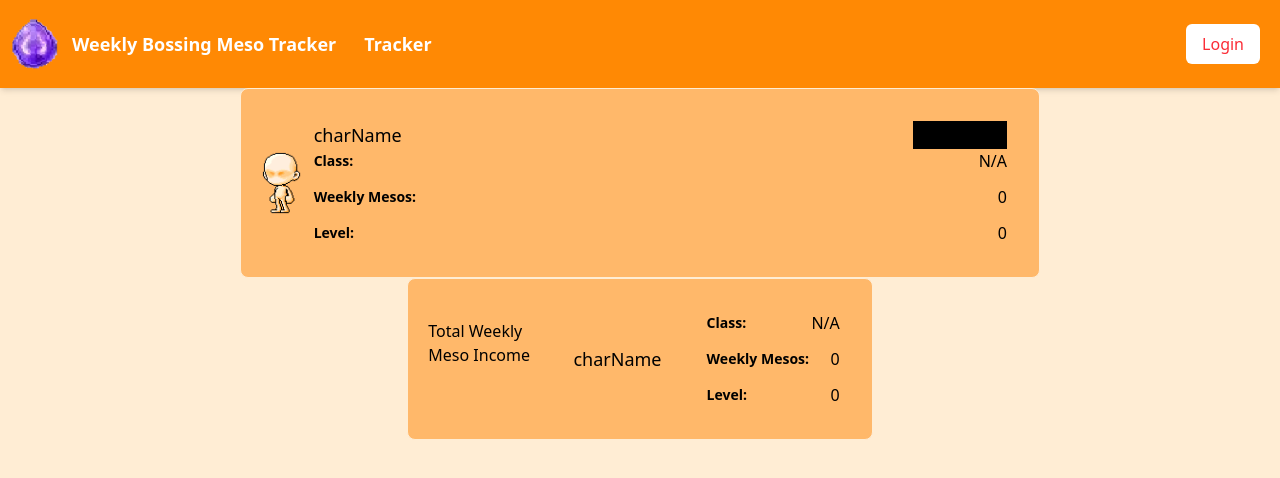
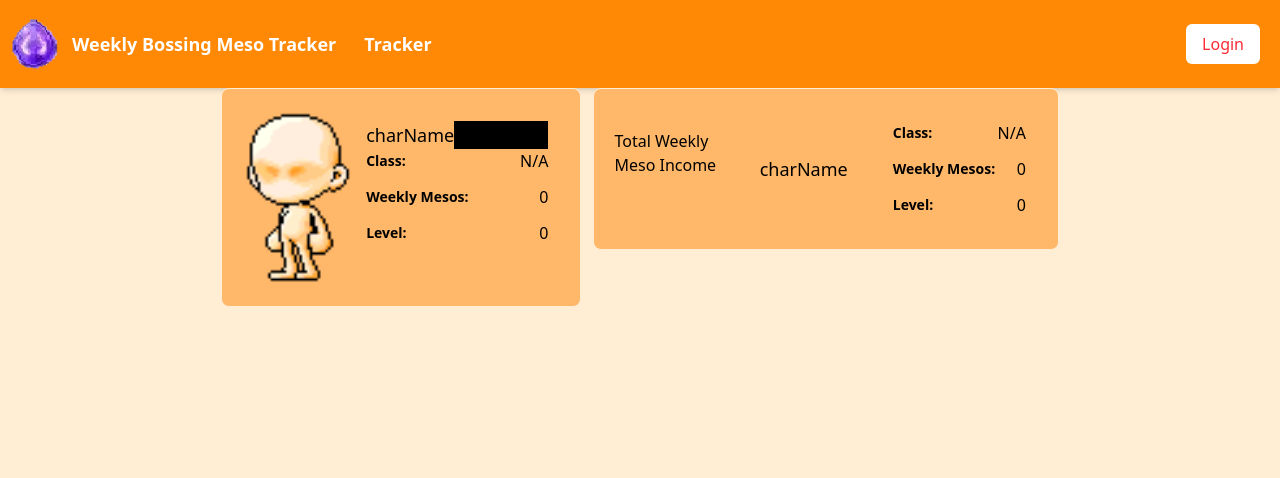
Before and after one commit to mason-cong/Maplestory-Bossing-Tracker-Frontend, a React (Vite) app in the folder frontend/: page /tracker in a window 1280 px wide. Shown: the top 478 px of the page. Built offline with nearby package versions, Linux system fonts and the light colour scheme.

Commit message:
added react-icons and chart.js

```diff
--- a/frontend/src/pages/Tracker.jsx
+++ b/frontend/src/pages/Tracker.jsx
@@ -3,6 +3,7 @@ import React, { useState, useContext, useEffect } from "react";
 import '../index.css';
 const Tracker = () => {
 
+    //handles bg change
     useEffect(() => {
         // Add a class to the body when the component mounts
         document.body.className = 'tracker-class';
@@ -13,13 +14,19 @@ const Tracker = () => {
         };
     }, []); // Empty dependency array ensures this runs only once on mount and unmount
 
+    //handles tracker screen updates
+    useEffect(() => {
+
+    }, []);
+
     return (
-        <div className="flex-grow overflow-y-auto flex flex-col justify-between">
-            <div>
-                <div className="flex flex-row lg:max-w-[800px] p-5 border rounded-lg border-orange-100 bg-orange-300 items-center mx-auto">
-                    <div className="min-h-20 flex items-center justify-center">
-                        <img src={defaultChar} className='h-auto'/>
+        <div className="flex flex-wrap gap-3 px-4 justify-center w-full">
+            <div className="flex flex-col gap-2">
+                <div className="flex flex-row p-5 border rounded-lg border-orange-100 bg-orange-300 max-w-[320px] md:max-w-[700px] lg:max-w-[800px] mx-auto">
+                    <div className="min-h-20 w-1/3 lg:min-w-28 flex items-center justify-center">
+                        <img src={defaultChar} className='h-auto w-full max-w-32'/>
                     </div>
+
                     <div className="p-3 flex flex-col items-center w-full">
                         <div className="flex flex-row justify-between w-full items-center text-lg">
                             charName
@@ -27,6 +34,7 @@ const Tracker = () => {
                                 edit button
                             </button>
                         </div>
+
                         <div className="flex flex-col w-full gap-3">
                             <div className="flex flex-row items-center justify-between w-full">
                                 <strong className="text-sm">Class:</strong>
@@ -45,6 +53,7 @@ const Tracker = () => {
                 </div>
             </div>
 
+            <div className="flex flex-wrap lg:flex-col gap-2 items-center justify-center lg:justify-start">
                 <div className="flex flex-row lg:max-w-[800px] p-5 border rounded-lg border-orange-100 bg-orange-300 items-center mx-auto">
                         <div className="min-h-20 flex-col items-center justify-center">
                             Total Weekly Meso Income
@@ -69,6 +78,7 @@ const Tracker = () => {
                         </div>
                     </div>
                 </div>
+            </div>
 
         </div>
     );
--- a/package.json
+++ b/package.json
@@ -10,6 +10,8 @@
   "license": "ISC",
   "description": "",
   "dependencies": {
-    "axios": "^1.10.0"
+    "axios": "^1.10.0",
+    "chart.js": "^4.5.0",
+    "react-icons": "^5.5.0"
   }
 }
```
Also changed, not shown: 1 other file (tests, documents, lock files or other folders). Lines whose indentation alone changed are shown as unchanged.
